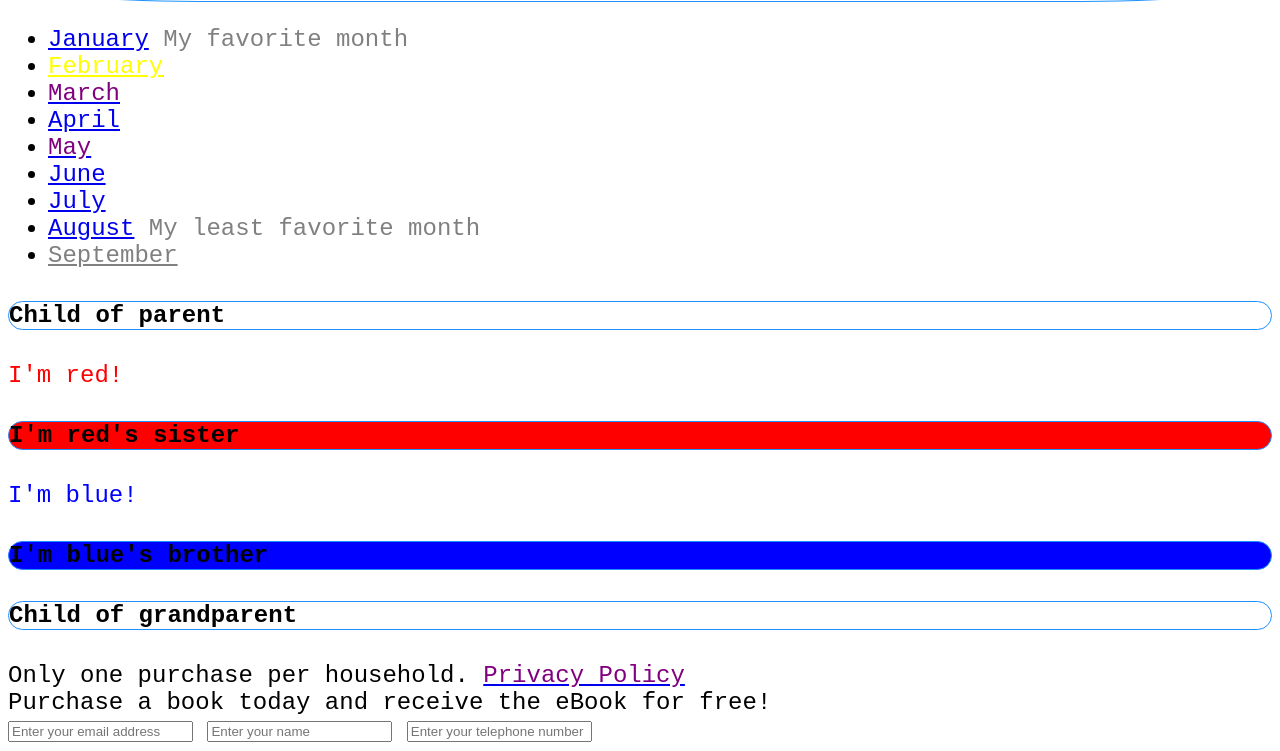
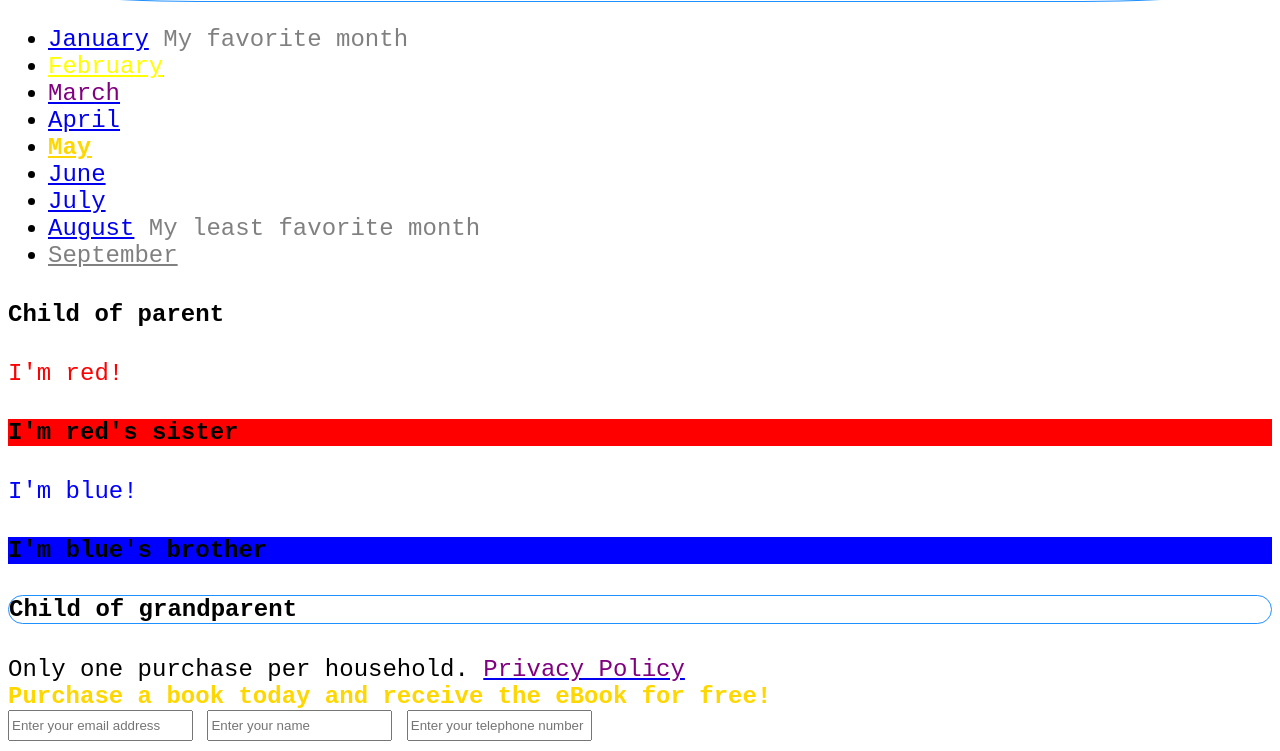
Before and after one commit to aliciazaludova/c24-css-selectors, a plain HTML site: page index.html in a window 1280 px wide. Shown: the part 157-908 px from the top of the page. Drawn offline with Linux system fonts and the light colour scheme; a script that the page names is missing.

Commit message:
css selector exercises finished

```diff
--- a/index.html
+++ b/index.html
@@ -75,7 +75,7 @@
                     <h4>Child of parent</h4>
                     <div>
                       <div class="standout">I'm red!</div>
-                        <h4 class="standout-3">I'm red's sister</h4>
+                        <h4>I'm red's sister</h4>
                       <div class="standout-2">I'm blue!</div>
                         <h4 class="standout-4">I'm blue's brother</h4>
                     </div>
--- a/selectors.css
+++ b/selectors.css
@@ -18,7 +18,7 @@ header {
     margin: 1em;
     padding: .5em;
     border: 1px solid dodgerblue;
-    border-radius: 15px;
+    border-radius: 15px;  /* not in directions but bonus material :) */
     cursor: pointer; /* no effect */
 }
 
@@ -50,15 +50,34 @@ li a .active {
     color: blue;
 }
 
-.standout-3 {
+.standout + h4 {  /* initially had separate class here and the following declaration but learned about adjacent sibling combinator selector + changed it. */
     background-color: red;
 }
 
-.standout-4 {
+.standout-2 + h4 {
     background-color: blue;
 }
 
-.grandparent h4 {
+.grandparent > h4 {  /* ah, child combinator selector */
     border: 1px solid dodgerblue;
     border-radius: 15px;
 }
+
+.promo {
+    font-weight: 900;
+    color: gold;
+}
+
+.promo .disabled {  /* was not overridden by the above so made separate declaration to include .disabled for "May". is there another way to do this? */
+    font-weight: 900;
+    color: gold;
+    text-decoration: none;
+}
+
+a .promo .disabled {
+    text-decoration: underline; /* again, this changes the stubborn blue to the same color as the text */
+}
+
+input {
+    height: 25px;
+}
```
